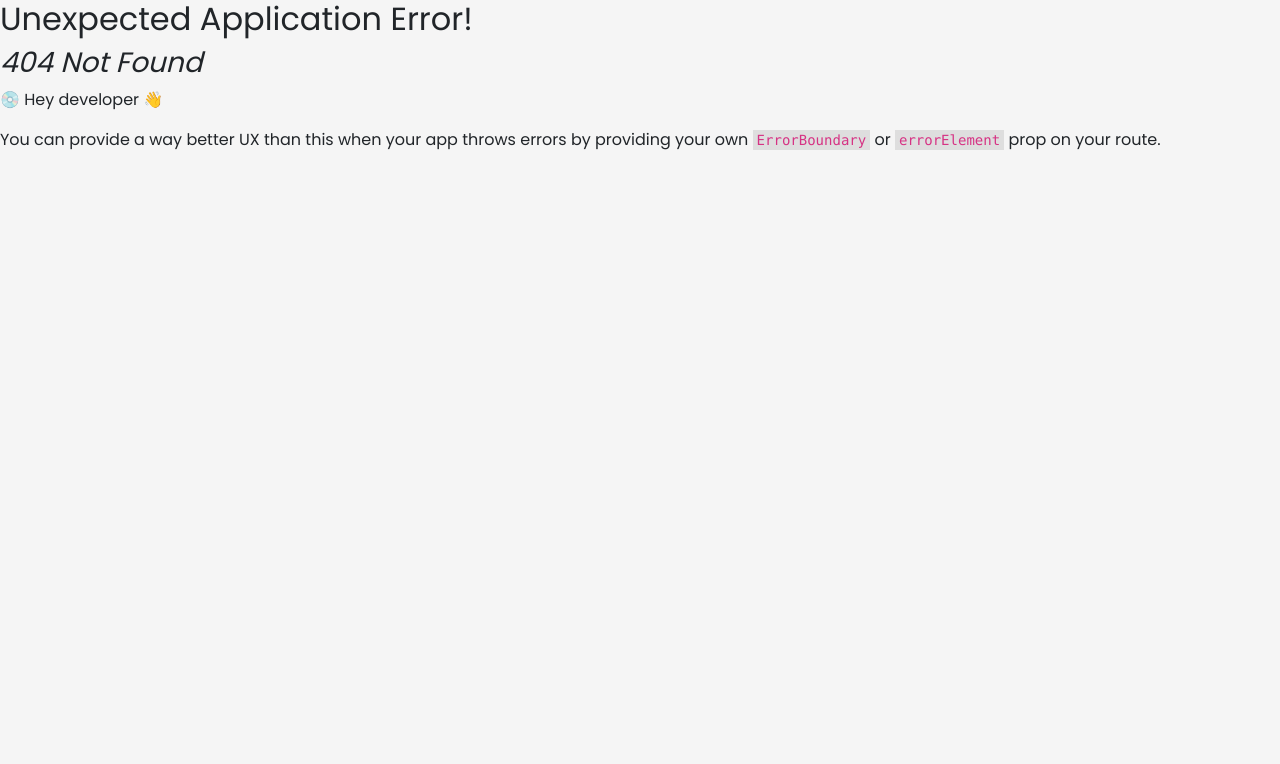
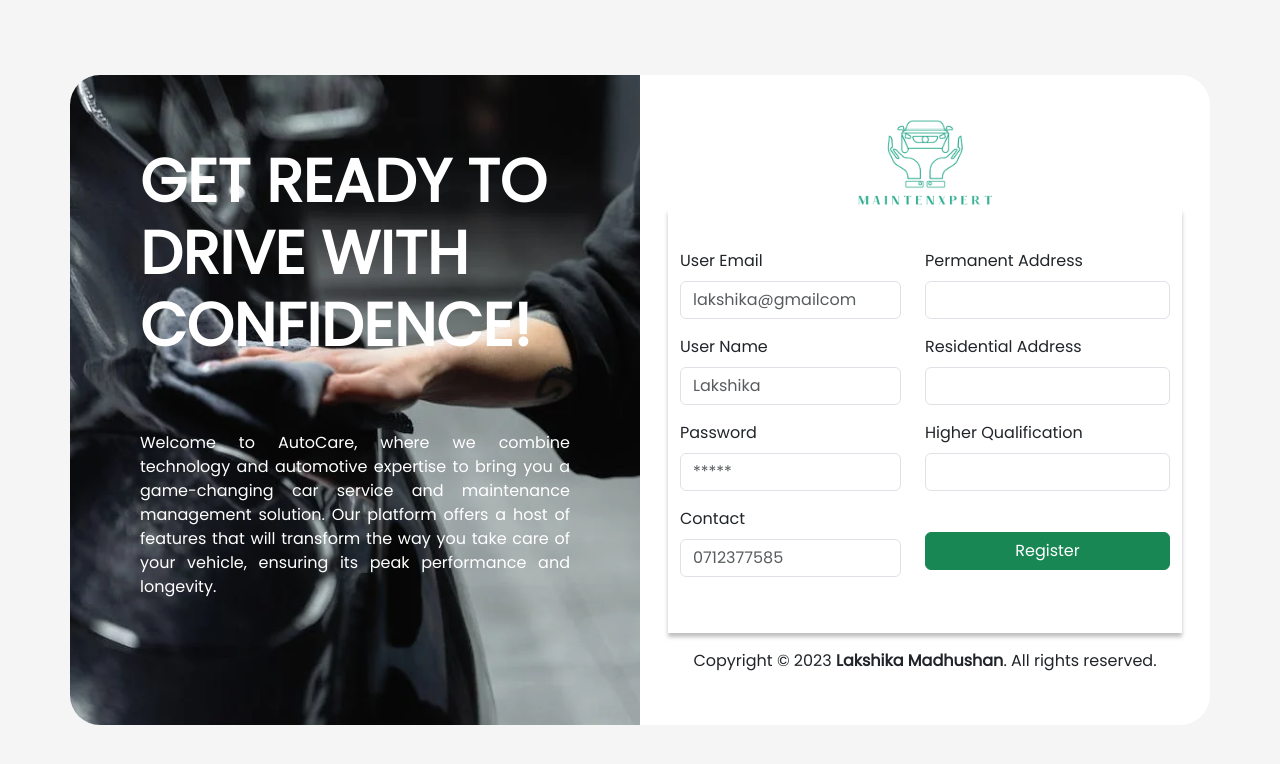
Before and after one commit to LakshikaMadhushan/vehicle-maintainance-app, a React (Create React App) app: page /register in a window 1280 px wide. Before the commit this address had no page. Shown: the top 764 px of the page. Built offline with nearby package versions, Linux system fonts and the light colour scheme.

Commit message:
register design

```diff
--- a/src/App.js
+++ b/src/App.js
@@ -3,6 +3,7 @@ import './App.css';
 import Form from './components/Form';
 import { createBrowserRouter, RouterProvider } from 'react-router-dom'
 import Login from './views/login'
+import Register from './views/register'
 
 const router = createBrowserRouter([
   {
@@ -12,6 +13,10 @@ const router = createBrowserRouter([
   {
     path: "/dashboard",
     element: <div>dashboard</div>
+  },
+  {
+    path:"/register",
+    element:<Register />
   }
 ])
 
--- a/src/views/login/index.js
+++ b/src/views/login/index.js
@@ -38,7 +38,7 @@ const Login = () => {
                             </div>
 
                             <div align="center">
-                                <Button color="success" style={{ width: '100%', marginBottom: 20 }} onClick={() => navigate("/dashboard")}>Sign In</Button>
+                                <Button color="success" style={{ width: '100%', marginBottom: 20 }} onClick={() => navigate("/register")}>Sign In</Button>
 
                                 <Label>Don't have an account yet?</Label>
                                 <br />
--- /dev/null
+++ b/src/views/register/index.js
@@ -0,0 +1,83 @@
+import React from "react";
+import {Button, Col, Container, FormGroup, Input, Label, Row} from 'reactstrap';
+import './style.css'
+import {useNavigate} from "react-router-dom";
+import logo from "../../assets/logo.png";
+
+const Register = () => {
+    const navigate = useNavigate()
+
+    return <div className="login-container">
+        <Container>
+            <Row style={{alignItems: 'center', height: '100vh'}}>
+                <Col md={"6"} style={{padding: 0}}>
+                    <div className="login-left-section">
+                        <h1 className="lbl-header">GET Ready to Drive with Confidence!</h1>
+                        <p className="lbl-description">
+                            Welcome to AutoCare, where we combine technology and automotive expertise to bring you a
+                            game-changing car service and maintenance management solution. Our platform offers a host of
+                            features that will transform the way you take care of your vehicle, ensuring its peak
+                            performance and longevity.</p>
+                    </div>
+                </Col>
+
+                <Col md={"6"} align="center" style={{padding: 0}}>
+                    <div className='login-right-section'>
+                        <img src={logo} width={150}/>
+                        <Row style={{alignItems: 'center', height: '50vh'}}>
+
+
+                            <div className="login-form-container"style={{ display: "flex"}} align="left" >
+                                <Col md={"6"} style={{padding: 0}}>
+                                    <div  style={{paddingRight: "10%"}}>
+                                        <FormGroup>
+                                            <Label>User Email</Label>
+                                            <Input placeholder="lakshika@gmailcom"/>
+                                        </FormGroup>
+                                        <FormGroup>
+                                            <Label>User Name</Label>
+                                            <Input placeholder="Lakshika"/>
+                                        </FormGroup>
+                                        <FormGroup>
+                                            <Label>Password</Label>
+                                            <Input placeholder="*****" type="password"/>
+                                        </FormGroup>
+                                        <FormGroup>
+                                            <Label>Contact</Label>
+                                            <Input placeholder="0712377585"/>
+                                        </FormGroup>
+                                    </div>
+                                </Col>
+                                <Col md={"6"} style={{padding: 0}}>
+                                    <div>
+                                        <FormGroup>
+                                            <Label>Permanent Address</Label>
+                                            <Input placeholder=""/>
+                                        </FormGroup>
+                                        <FormGroup>
+                                            <Label>Residential Address </Label>
+                                            <Input placeholder=""/>
+                                        </FormGroup>
+                                        <FormGroup>
+                                            <Label>Higher Qualification</Label>
+                                            <Input placeholder=""/>
+                                        </FormGroup>
+                                        <div align="center">
+                                            <Button color="success" style={{width: '100%', marginTop: "10%"}}
+                                                    onClick={() => navigate("/dashboard")}>Register</Button>
+                                        </div>
+                                    </div>
+                                </Col>
+                            </div>
+                        </Row>
+                        <Label className="lbl-copyright">Copyright © 2023 <b>Lakshika Madhushan</b>. All rights
+                            reserved.</Label>
+                    </div>
+                </Col>
+            </Row>
+        </Container>
+    </div>
+}
+
+
+export default Register;
--- /dev/null
+++ b/src/views/register/style.css
@@ -0,0 +1,21 @@
+
+.lbl-header {
+    font-size: 60px;
+    font-weight: bolder;
+    text-transform: uppercase;
+}
+
+.login-form-container {
+    box-shadow: 0px 4px 4px 0px #00000040;
+    max-width: 450px;
+    padding: 40px;
+}
+
+.lbl-description {
+    text-align: justify;
+    margin-top: 70px;
+}
+
+.lbl-copyright {
+    margin-top: 5vh;
+}
```
Also changed, not shown: src/views/login/style.css (line endings or trailing spaces).
